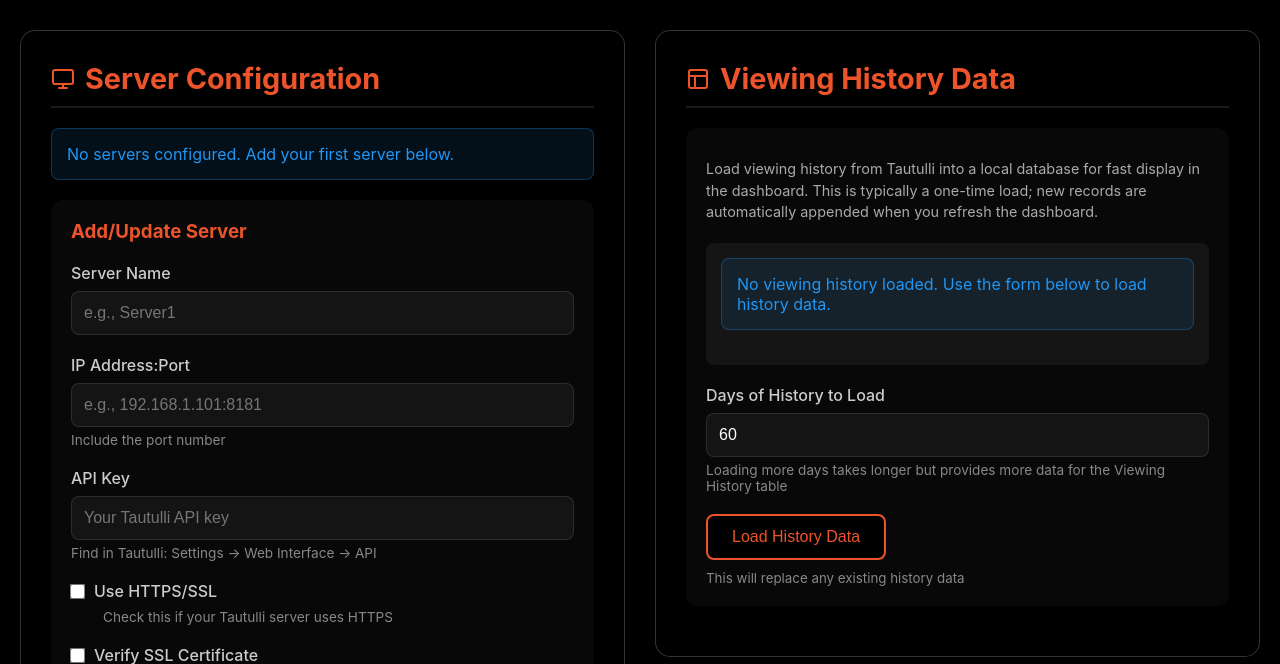
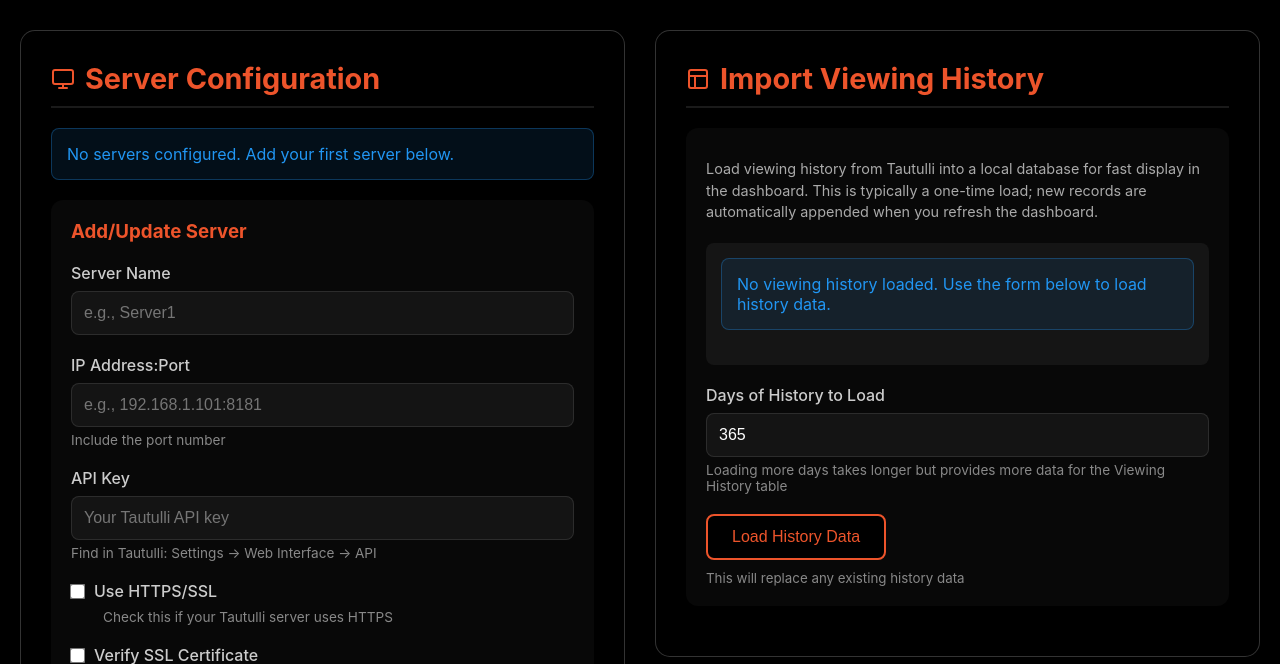
Before and after one commit to apollolabsai/MultiPlex-Stats, a Flask app: page /settings/ in a window 1280 px wide. Shown: the part 302-966 px from the top of the page. Run offline with Flask 3, Linux system fonts and the light colour scheme; some libraries are stand-ins or nearby versions.

Commit message:
Update settings page: default history to 365 days, rename section to Import Viewing History

```diff
--- a/flask_app/models.py
+++ b/flask_app/models.py
@@ -42,7 +42,7 @@ class AnalyticsSettings(db.Model):
     daily_trend_days = db.Column(db.Integer, default=60)
     monthly_trend_months = db.Column(db.Integer, default=60)
     history_days = db.Column(db.Integer, default=60)  # Used for User Activity and Top Content charts
-    history_backfill_days = db.Column(db.Integer, default=60)  # Days to load for viewing history table
+    history_backfill_days = db.Column(db.Integer, default=365)  # Days to load for viewing history table
     top_movies = db.Column(db.Integer, default=30)
     top_tv_shows = db.Column(db.Integer, default=30)
     top_users = db.Column(db.Integer, default=20)
--- a/flask_app/templates/settings.html
+++ b/flask_app/templates/settings.html
@@ -117,7 +117,7 @@
                     <line x1="3" y1="9" x2="21" y2="9"></line>
                     <line x1="9" y1="21" x2="9" y2="9"></line>
                 </svg>
-                Viewing History Data
+                Import Viewing History
             </h2>
 
             <div class="form-card">
@@ -174,7 +174,7 @@
                     <div class="form-group">
                         <label for="backfill_days">Days of History to Load</label>
                         <input type="number" id="backfill_days" name="backfill_days"
-                               value="{{ settings.history_backfill_days if settings else 60 }}" min="1" max="3650">
+                               value="{{ settings.history_backfill_days if settings else 365 }}" min="1" max="3650">
                         <small>Loading more days takes longer but provides more data for the Viewing History table</small>
                     </div>
 
```
